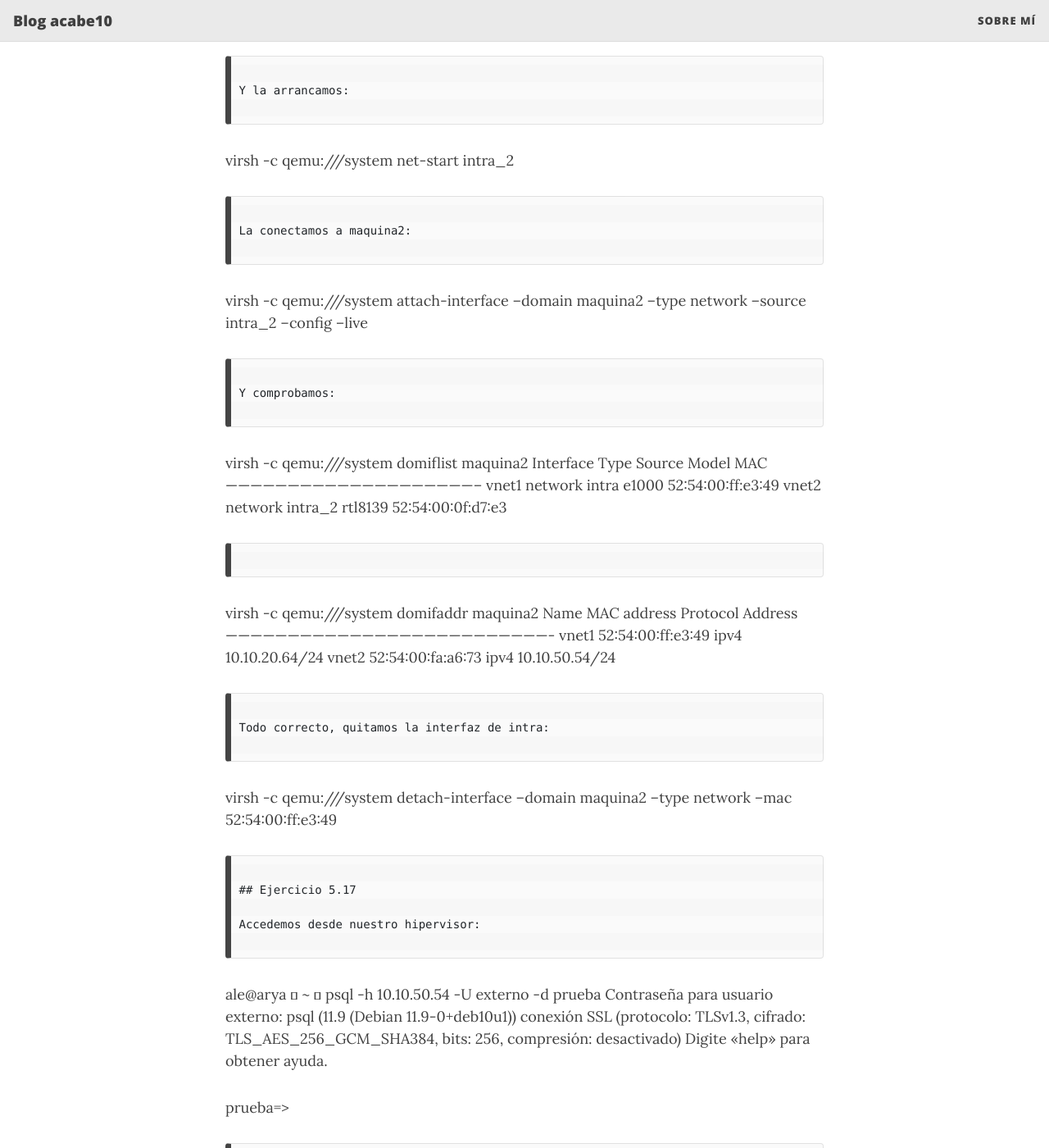
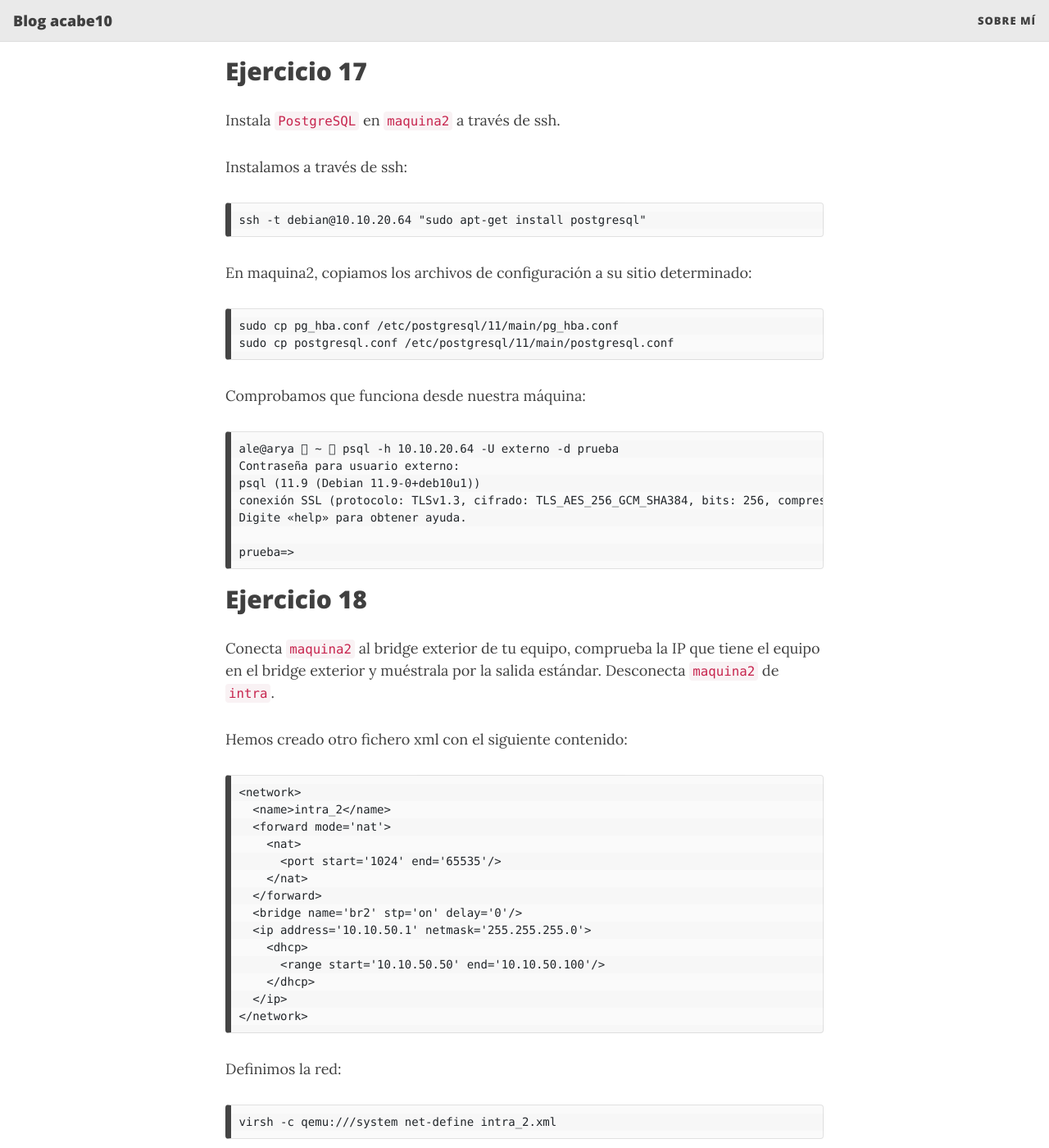
Before and after one commit to acabe10/acabe10.github.io, a Jekyll site: the page built from _posts/2021-02-23-Libvirt,-QEMU,-KVM.md, in a window 1280 px wide and 1400 px high, scrolled down 17763 px. Shown: the whole window at 82% size. Built offline with Jekyll 4.4.1, drawn with Linux system fonts in a browser that asks for light colours; nearby versions of some CDN libraries; some of the changed text lies outside the part shown.

Commit message:
termino de subir libvirt

```diff
--- a/_posts/2021-02-23-Libvirt,-QEMU,-KVM.md
+++ b/_posts/2021-02-23-Libvirt,-QEMU,-KVM.md
@@ -94,7 +94,7 @@
 ## Ejercicio 2
 
 Crea un par de claves ssh en formato ecdsa y sin frase de paso y
-agrega la clave pública al usuario `debian`
+agrega la clave pública al usuario `debian`.
 
 Creamos el par de claves en nuestra máquina anfitriona:
 
@@ -154,6 +154,9 @@
 ~~~
 
 ## Ejercicio 3
+
+Utiliza la herramienta `virt-sparsify` para reducir al máximo el
+tamaño de la imagen.
 
 Apagamos la máquina:
 
@@ -237,7 +240,10 @@
 
 ## Ejercicio 4
 
-Ya que tenemos los servidores de OVH, la voy a subir a mi página http://www.iesgn02.es, para ello, vamos a cambiar primero el propietario de _buster-base.qcow2_:
+Sube la imagen y la clave privada ssh a alguna ubicación pública
+desde la que se pueda descargar.
+
+Ya que tenemos los servidores de OVH, la voy a subir a mi página http://www.iesgn02.es, para ello, vamos a cambiar primero el propietario de `buster-base.qcow2`:
 
 ~~~
 sudo chown -R ale. /var/lib/libvirt/images/buster-base-2.qcow2
@@ -250,7 +256,11 @@
 scp ~/.ssh/hlc ned.iesgn02.es:/home/debian
 ~~~
 
-## Ejercicio 5.1
+## Ejercicio 5
+
+Crea una imagen nueva, que utilice `buster-base.qcow2` como imagen
+base y tenga 5 GiB de tamaño máximo. Esta imagen se denominará
+`maquina1.qcow2`.
 
 Vamos a obtener una imagen la cuál sólo obtenga los cambios realizados a partir de la imagen base, para ello:
 
@@ -284,7 +294,10 @@
     corrupt: false
 ~~~
 
-## Ejercicio 5.2
+## Ejercicio 6
+
+Crea una red interna de nombre `intra` con salida al exterior
+mediante NAT que utilice el direccionamiento `10.10.20.0/24`.
 
 Creamos el fichero:
 
@@ -327,7 +340,11 @@
  intra   active   no          yes
 ~~~
 
-## Ejercicio 5.3
+## Ejercicio 7
+
+Crea una máquina virtual (`maquina1`) conectada a la red `intra`,
+con 1 GiB de RAM, que utilice como disco raíz `maquina1.qcow2` y
+que se inicie automáticamente.
 
 Lanzamos la máquina:
 
@@ -341,7 +358,10 @@
 --import
 ~~~
 
-## Ejercicio 5.4
+## Ejercicio 8
+
+Crea un volumen adicional de 1 GiB de tamaño en formato RAW
+ubicado en el pool por defecto.
 
 Creamos el volumen adicional de 1GiB:
 
@@ -349,7 +369,13 @@
 virsh -c qemu:///system vol-create-as --format raw --name vol-raw --capacity 1GiB --pool default
 ~~~
 
-## Ejercicio 5.5
+## Ejercicio 9
+
+Una vez iniciada la MV `maquina1`, conecta el volumen a la
+máquina, crea un sistema de ficheros XFS en el volumen y móntalo en
+el directorio `/var/lib/pgsql`. Ten cuidado con los propietarios y
+grupos que pongas, para que funcione adecuadamente el siguiente
+punto.
 
 Conectamos el volumen a la máquina:
 
@@ -405,9 +431,13 @@
 sudo chown -R postgres /var/lib/pgsql/
 ~~~
 
-## Ejercicio 5.6
+## Ejercicio 10
 
-Instalamos _PostgreSQL_:
+Instala en `maquina1` el sistema de BBDD `PostgreSQL` que ubicará
+sus ficheros con las bases de datos en `/var/lib/pgsql` utilizando
+una conexión ssh.
+
+Instalamos `PostgreSQL`:
 
 ~~~
 sudo apt install postgresql
@@ -433,13 +463,13 @@
 sudo systemctl stop postgresql
 ~~~
 
-Ahora instalamos _rsync_ que usaremos para hacer la copia:
+Ahora instalamos `rsync` que usaremos para hacer la copia:
 
 ~~~
 sudo apt install rsync
 ~~~
 
-Y hacemos la copia copiando los permisos con -a:
+Y hacemos la copia copiando los permisos con `-a`:
 
 ~~~
 sudo rsync -av /var/lib/postgresql /var/lib/pgsql
@@ -457,7 +487,7 @@
 sudo nano /etc/postgresql/11/main/postgresql.conf
 ~~~
 
-Y editamos la línea de _data directory_ dejándola de la siguiente forma:
+Y editamos la línea de `data directory` dejándola de la siguiente forma:
 
 ~~~
 data_directory = '/var/lib/pgsql/postgresql/11/main'
@@ -489,9 +519,11 @@
 sudo rm -rf /var/lib/postgresql/11/main.bak
 ~~~
 
-## Ejercicio 5.7
+## Ejercicio 11
 
-Accedemos al usuario _postgres_ con contraseña _postgres_:
+Puebla la base de datos con una BBDD de prueba.
+
+Accedemos al usuario `postgres` con contraseña `postgres`:
 
 ~~~
 debian@debian:~$ su - postgres
@@ -517,7 +549,10 @@
 prueba=#
 ~~~
 
-## Ejercicio 5.8
+## Ejercicio 12
+
+Crea una regla de NAT para que la base de datos sea accesible
+desde el exterior.
 
 Para que la base de datos sea accesible desde el exterior, editamos:
 
@@ -525,7 +560,7 @@
 sudo nano /etc/postgresql/11/main/postgresql.conf
 ~~~
 
-Y descomentamos la línea _listen addresses_ y la dejamos de la siguiente forma:
+Y descomentamos la línea `listen addresses` y la dejamos de la siguiente forma:
 
 ~~~
 listen_addresses = '*'
@@ -537,7 +572,7 @@
 sudo nano /etc/postgresql/11/main/pg_hba.conf
 ~~~
 
-Cambiando las _IPv4 local connections_:
+Cambiando las `IPv4 local connections`:
 
 ~~~
 # IPv4 local connections:
@@ -594,12 +629,17 @@
 iptables -t nat -A PREROUTING -p tcp --dport 5997 -j DNAT --to 10.10.20.64:5997
 ~~~
 
-## Ejercicio 5.11
+## Ejercicio 13
+
+Crea una imagen que utilice `buster-base.qcow2` como imagen base y
+que tenga un tamaño de 4 GiB. Esta imagen se llamará
+`maquina2.qcow2`.
 
 Creamos la imagen para maquina2:
 
 ~~~
-sudo qemu-img create -f qcow2 -o backing_file=/var/lib/libvirt/images/buster-base-2.qcow2 /var/lib/libvirt/images/maquina2.qcow2 4G~~~
+sudo qemu-img create -f qcow2 -o backing_file=/var/lib/libvirt/images/buster-base-2.qcow2 /var/lib/libvirt/images/maquina2.qcow2 4G
+~~~
 
 Y ahora añadimos la imagen a dicho volumen:
 
@@ -620,7 +660,10 @@
     corrupt: false
 ~~~
 
-## Ejercicio 5.12
+## Ejercicio 14
+
+Crea una nueva máquina (`maquina2`) que utilice imagen anterior,
+con 1 GiB de RAM y que también esté conectada a `intra`.
 
 Lanzamos la máquina:
 
@@ -643,7 +686,12 @@
  vnet1      52:54:00:ff:e3:49    ipv4         10.10.20.64/24
 ~~~
 
-## Ejercicio 5.13
+## Ejercicio 15
+
+Para el servicio `postgreSQL`, desmonta el dispositivo de bloques,
+desmonta el volumen de `maquina1`, monta el volumen en `maquina2`
+en el directorio `/var/lib/pgsql` teniendo de nuevo cuidado con los
+propietarios y permisos del directorio.
 
 En máquina1:
 
@@ -666,7 +714,10 @@
 sudo mount /dev/sdb /var/lib/pgsql/
 ~~~
 
-## Ejercicio 5.14
+## Ejercicio 16
+
+Copia de forma adecuada todos los ficheros de configuración de
+`PostgreSQL` de `maquina1` a `maquina2`.
 
 Cambiamos permisos de los ficheros para poderlos pasar con usuario debian:
 
@@ -682,7 +733,9 @@
 scp /etc/postgresql/11/main/pg_hba.conf debian@10.10.20.64:/home/debian
 ~~~
 
-## Ejercicio 5.15
+## Ejercicio 17
+
+Instala `PostgreSQL` en `maquina2` a través de ssh.
 
 Instalamos a través de ssh:
 
@@ -709,7 +762,11 @@
 prueba=>
 ~~~
 
-## Ejercicio 5.16
+## Ejercicio 18
+
+Conecta `maquina2` al bridge exterior de tu equipo, comprueba la
+IP que tiene el equipo en el bridge exterior y muéstrala por la
+salida estándar. Desconecta `maquina2` de `intra`.
 
 Hemos creado otro fichero xml con el siguiente contenido:
 
@@ -772,7 +829,10 @@
 virsh -c qemu:///system detach-interface --domain maquina2 --type network --mac 52:54:00:ff:e3:49
 ~~~
 
-## Ejercicio 5.17
+## Ejercicio 19
+
+Comprueba que el servicio `PostgreSQL` funciona accediendo a
+través del bridge exterior.
 
 Accedemos desde nuestro hipervisor:
 
@@ -792,7 +852,9 @@
 iptables -t nat -A PREROUTING -p tcp --dport 5997 -j DNAT --to 10.10.50.54:5997
 ~~~
 
-## Ejercicio 5.18
+## Ejercicio 20
+
+Apaga `maquina1` y aumenta la RAM de `maquina2` a 2 GiB.
 
 Apagamos máquina1:
 
```
